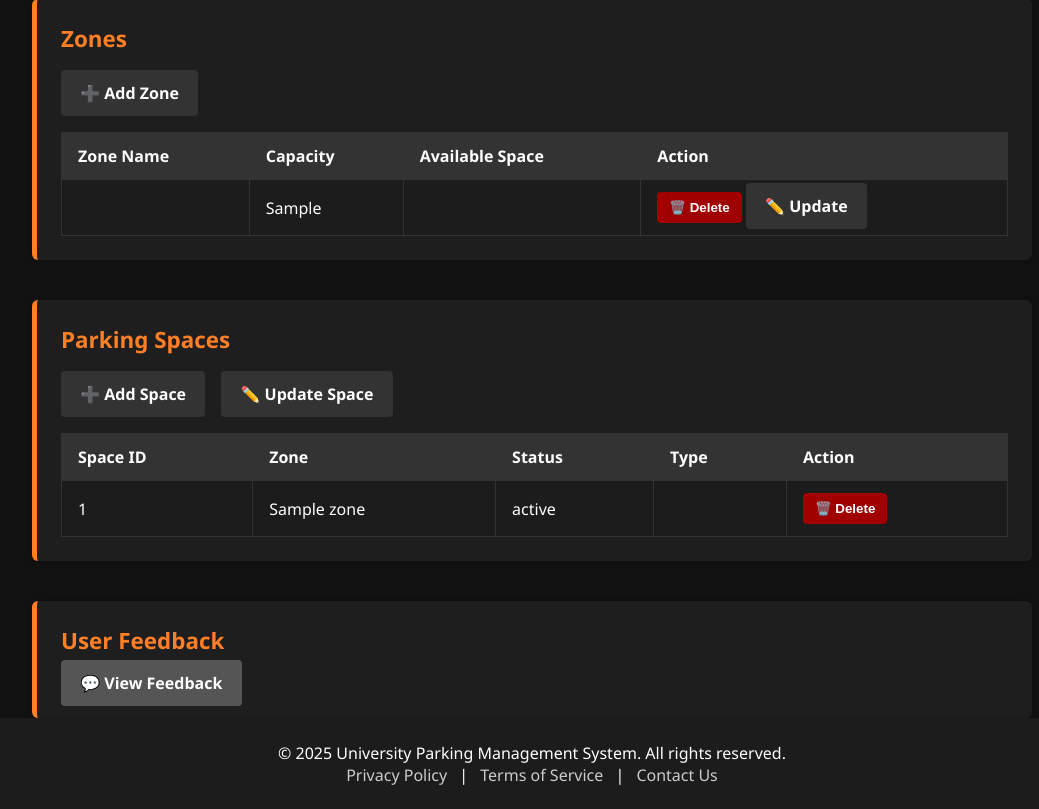
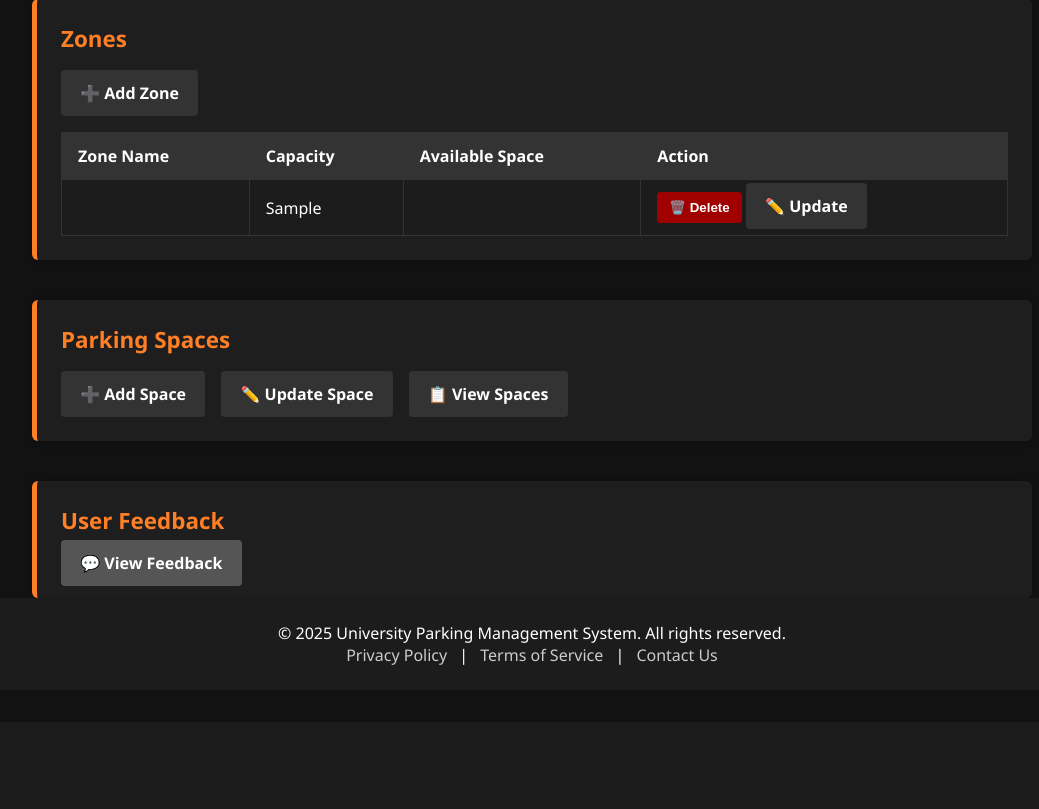
Before and after one commit to emranaxmed0/university-parking-management-system, a PHP site: page /admin-logs.php in a window 1280 px wide. Shown: the part 191-1000 px from the top of the page, without its empty margins (108-1147 px from the left). After the commit the page ends 856 px from the top, so only its background shows below. Run offline with PHP 8.4, Linux system fonts and the light colour scheme; tables that the repository leaves empty or names only in its code hold one stand-in row (values such as "Sample post"); data that the repository does not hold is empty.

Commit message:
adding a view spaces

```diff
--- a/admin-logs.php
+++ b/admin-logs.php
@@ -90,34 +90,9 @@ $spaces = $conn->query($spaceQuery);
         <div class="action-buttons">
             <a href="space_add.php" class="btn">➕ Add Space</a>
             <a href="space_update.php" class="btn">✏️ Update Space</a>
+            <a href="view_space.php" class="btn">📋 View Spaces</a>
         </div>
-        <table>
-            <thead>
-                <tr>
-                    <th>Space ID</th>
-                    <th>Zone</th>
-                    <th>Status</th>
-                    <th>Type</th>
-                    <th>Action</th>
-                </tr>
-            </thead>
-            <tbody>
-                <?php while ($space = $spaces->fetch_assoc()): ?>
-                    <tr>
-                        <td><?= htmlspecialchars($space['spaceID']) ?></td>
-                        <td><?= htmlspecialchars($space['zoneName']) ?></td>
-                        <td><?= htmlspecialchars($space['status']) ?></td>
-                        <td><?= htmlspecialchars($space['type']) ?></td>
-                        <td>
-                            <form method="post" onsubmit="return confirm('Delete this parking space?');" style="display:inline;">
-                                <input type="hidden" name="delete_space_id" value="<?= $space['spaceID'] ?>">
-                                <button type="submit" class="btn danger-btn">🗑️ Delete</button>
-                            </form>
-                        </td>
-                    </tr>
-                <?php endwhile; ?>
-            </tbody>
-        </table>
+
     </section>
 
     <!-- Feedback -->
```
